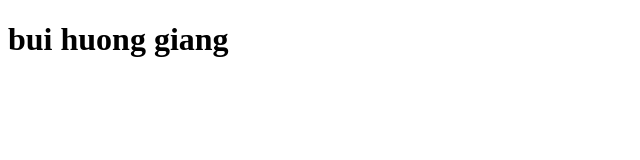
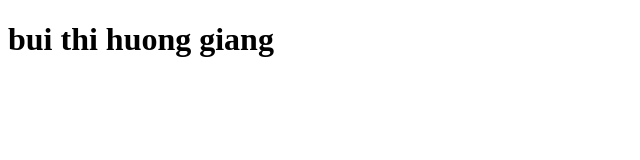
Before and after one commit to giangui2k3/Gioithieu, a plain HTML site: page index.html in a window 1280 px wide. Shown: the whole page, without its empty margins (0-640 px from the left). Drawn offline with Linux system fonts and the light colour scheme.

Commit message:
Update index.html

```diff
--- a/index.html
+++ b/index.html
@@ -7,6 +7,6 @@
     <title>Document</title>
 </head>
 <body>
-    <h1> bui huong giang</h1>
+    <h1> bui thi huong giang</h1>
 </body>
 </html>
```
